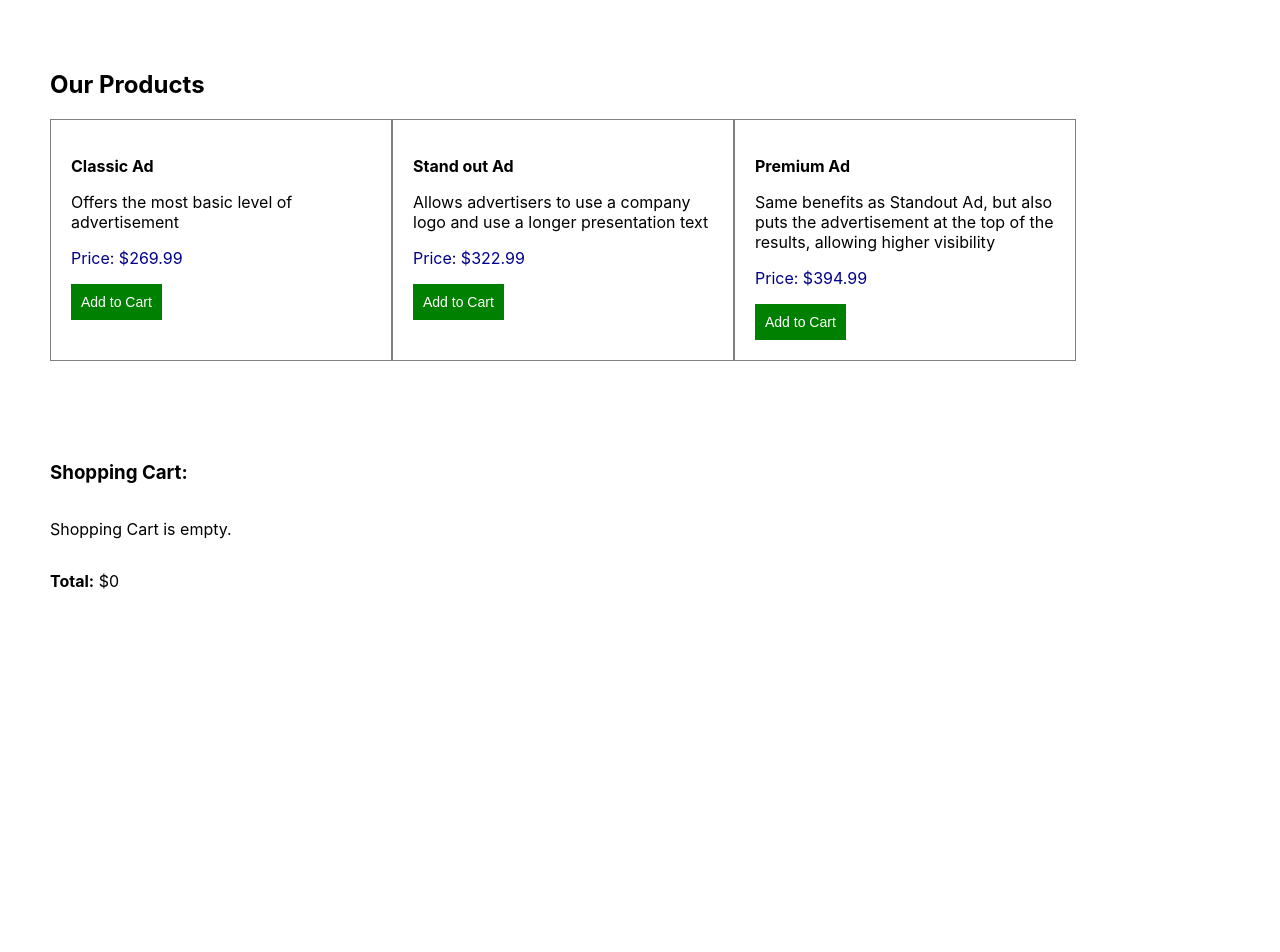
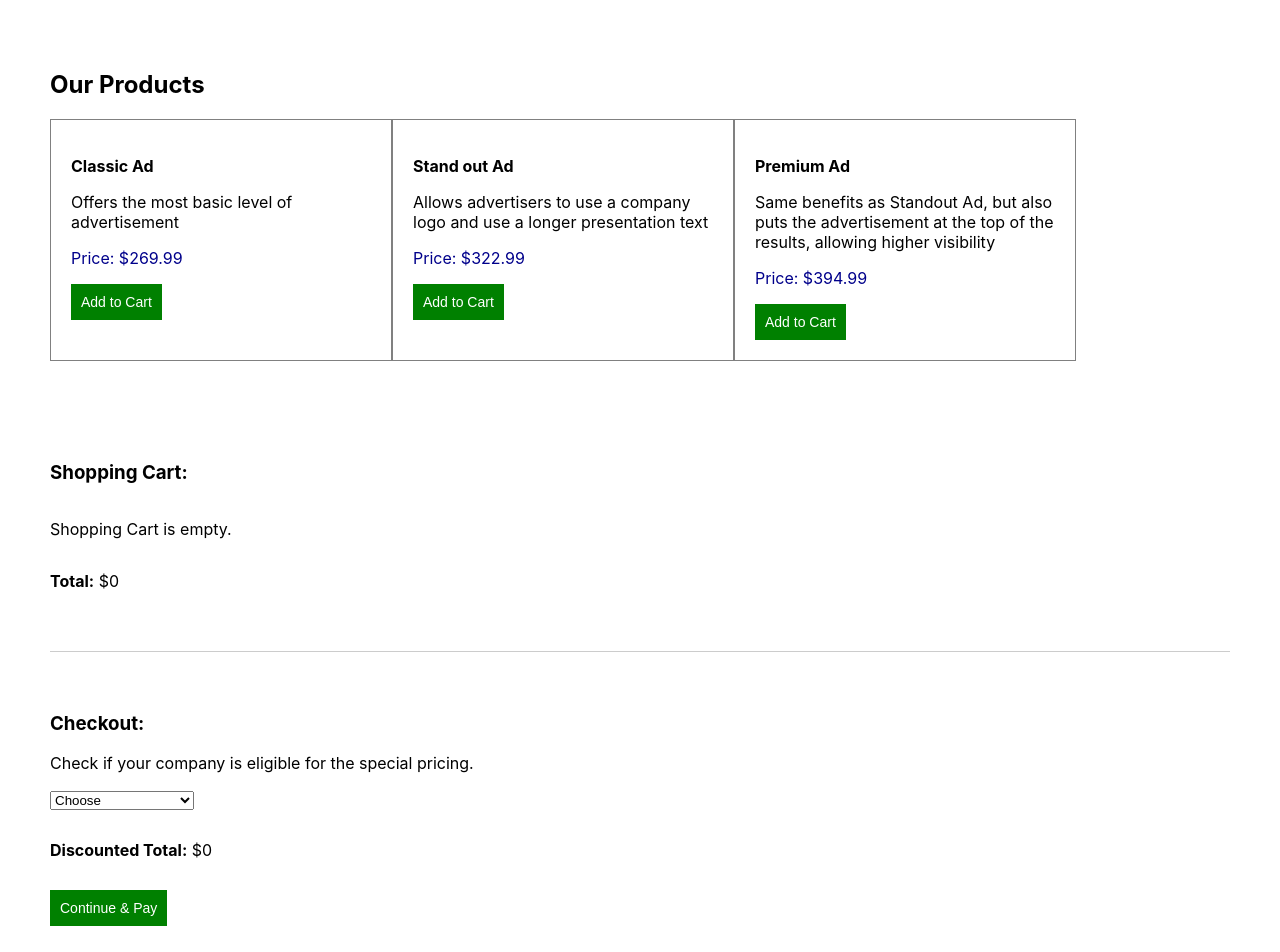
Before and after one commit to prabhuramkumar/react-shopping-cart, a React (Create React App) app: page / in a window 1280 px wide. Shown: the top 952 px of the page. Before the commit the page ends 800 px from the top, so only its background shows below. Built offline with nearby package versions, Linux system fonts and the light colour scheme.

Commit message:
Adding pricing logic and other minor changes

```diff
--- a/src/App.js
+++ b/src/App.js
@@ -3,6 +3,7 @@ import './styles/app.css';
 import products from './data/products';
 import ProductList from './components/ProductList';
 import CartList from './components/CartList';
+import Checkout from './components/Checkout';
 
 class App extends Component {
 	constructor(props) {
@@ -11,12 +12,12 @@ class App extends Component {
 	}
 
 	render(){
-		const {cart, total} = this.props.appState;
-		console.log("app", this.props)
+		const {cart, total, specialTotal} = this.props.appState;
 	  return (
 	    <div className="App">
 	      <ProductList list={products} actions={this.props.actions}/>
 	      <CartList cart={cart} actions={this.props.actions} total={total}/>
+	      <Checkout cart={cart} specialTotal={specialTotal} total={total} actions={this.props.actions}/>
 	    </div>
 	  )
 	};
--- a/src/actions/cartActions.js
+++ b/src/actions/cartActions.js
@@ -1,5 +1,6 @@
 export const ADD_TO_CART = 'ADD_TO_CART';
 export const REMOVE_FROM_CART = 'REMOVE_FROM_CART';
+export const UPDATE_SPECIAL_PRICING = 'UPDATE_SPECIAL_PRICING';
 
 export const addToCart= (val)=>{
     return{
@@ -13,3 +14,10 @@ export const removeFromCart=(val)=>{
         val
     }
 }
+
+export const updateSpecialPricing=(val)=>{
+    return{
+        type: UPDATE_SPECIAL_PRICING,
+        val
+    }
+}
--- a/src/components/CartList.js
+++ b/src/components/CartList.js
@@ -8,8 +8,6 @@ class CartList extends Component{
     }
 
     render(){
-        console.log("cartlist", this.props);
-
         let cart = this.props.cart.length ?
             (
                 this.props.cart.map(item=>{
--- /dev/null
+++ b/src/components/Checkout.js
@@ -0,0 +1,55 @@
+import React, { Component } from 'react';
+import '../styles/checkout.css'
+import specialPricing from '../data/specialPricing';
+
+class Checkout extends Component{
+    constructor() {
+        super();
+        this.state={promotionText: "", thankYouMessage: ""};
+    }
+
+    handleChange = (e)=>{
+        let selectedPricing = specialPricing[e.target.value];
+        if(selectedPricing && selectedPricing.promotions) {
+           this.props.actions.updateSpecialPricing(selectedPricing);
+           let promotionText = selectedPricing.description.map((item)=>{return item + "\n"});
+        }
+    }
+
+    handlePayment = ()=>{
+        this.setState({thankYouMessage: "Thanks for shopping with us."})
+    }
+
+    render(){
+        let specialPriceSelectBox = specialPricing.length ?
+            (
+                specialPricing.map((item, index)=>{
+                    return(
+                        <option value={index} key={item.id}>{item.company}</option>
+                    )
+                })
+            ):
+            null
+       return(
+            <div className="checkout">
+                <h3>Checkout:</h3>
+                <p>Check if your company is eligible for the special pricing.</p>
+                <select className="checkout__select" onChange={(e)=>this.handleChange(e)}>
+                    <option value={null} >Choose</option>
+                    {specialPriceSelectBox}
+                </select>
+
+                <p>{this.state.promotionText}</p>
+                <div className="checkout__total">
+                    <b>Discounted Total:</b> ${this.props.specialTotal}
+                </div>
+                <button className="btn btn__green btn__green--payment" onClick={()=>this.handlePayment()}>Continue & Pay</button>
+                <p className="checkout__thankyou">{this.state.thankYouMessage}</p>
+
+            </div>
+       )
+    }
+}
+
+
+export default Checkout;
--- a/src/components/ProductList.js
+++ b/src/components/ProductList.js
@@ -8,7 +8,6 @@ import '../styles/productList.css'
     }
 
     render(){
-      console.log("ProductList", this.props);
         let itemList = this.props.list.map(item=>{
             return(
               <div className="productList__product" key={item.id}>
--- /dev/null
+++ b/src/data/specialPricing.js
@@ -0,0 +1,28 @@
+const specialPricing = [
+	{
+		id: 1,
+		company: 'MYER',
+		promotions: {
+			'priceDrop': [{newPrice: 389.99, categoryId: 3}],
+			'XforY': [{x: 5, y: 4, categoryId: 2}]
+		},
+		description: ['5 for 4 deal on Stand out Ads.', 'Discount on Premium Ads where the price drops to $389.99 per ad']
+	},
+	{
+		id: 2,
+		company: 'Axil Coffee Roasters',
+		promotions: {
+			'priceDrop': [{newPrice: 299.99, categoryId: 2}]
+		},
+		description: ['Discount on Stand out Ads where the price drops to $299.99 per ad']
+	},
+	{
+		id: 3,
+		company: 'SecondBite',
+		promotions: {
+			'XforY': [{x: 3, y: 2, categoryId: 1}]
+		},
+		description: ['3 for 2 deal on Classic Ads.']
+	}
+];
+export default specialPricing;
--- a/src/indexReducer.js
+++ b/src/indexReducer.js
@@ -1,10 +1,14 @@
+import specialPricingCalculator from './utils/specialPricingCalculator';
+
 const initialState = {
     cart:[],
-    total: 0
+    total: 0,
+    specialTotal: 0,
+    specialPricing: null
 }
 
 const indexReducer= (state = initialState, action)=>{
-let existedItem, newTotal, newItem, updatedCart;;
+let existedItem, newTotal, newItem, updatedCart, specialTotal;
 
 	switch(action.type) {
 
@@ -13,29 +17,28 @@ let existedItem, newTotal, newItem, updatedCart;;
 
 	        if(existedItem) {
 	            existedItem.quantity += 1
-	            newTotal = state.total + existedItem.price ;
+	            newTotal = state.total + existedItem.price;
             	updatedCart = [...state.cart];
 	        } else {
-	            newItem =action.val
+	            newItem =action.val;
 	            newItem.quantity = 1;
-	            newTotal = state.total + newItem.price ;
+	            newTotal = state.total + newItem.price;
 	            updatedCart = [...state.cart, newItem];
 			}
 			return{
                 ...state,
                 cart: updatedCart,
-                total : newTotal
+                total : newTotal,
+                specialTotal: specialPricingCalculator(state.specialPricing, updatedCart, newTotal)
             }
 
 		case 'REMOVE_FROM_CART':
-		console.log("val", action.val)
 	     	 existedItem= state.cart.find(item=> action.val.id === item.id)
 
 	        if(existedItem.quantity > 1) {
 	            existedItem.quantity -= 1
 	            newTotal = state.total - existedItem.price;
 	            updatedCart = [...state.cart];
-	            console.log("updatedCart",updatedCart);
 	        } else {
 	        	let newItems = state.cart.filter(item=>item.id !== action.val.id)
 	            newTotal = state.total - existedItem.price;
@@ -45,7 +48,16 @@ let existedItem, newTotal, newItem, updatedCart;;
 		 	return{
                 ...state,
                 cart: updatedCart,
-                total : newTotal
+                total : newTotal,
+                specialTotal: specialPricingCalculator(state.specialPricing, updatedCart, newTotal)
+            }
+
+        case 'UPDATE_SPECIAL_PRICING':
+			console.log("specialPricing", action.val)
+		 	return{
+                ...state,
+                specialPricing: action.val,
+                specialTotal: specialPricingCalculator(action.val, state.cart, state.total)
             }
 
 		default:
--- a/src/styles/cartList.css
+++ b/src/styles/cartList.css
@@ -1,3 +1,9 @@
+.cartList {
+	padding-bottom: 60px;
+	margin-bottom: 60px;
+	border-bottom: 1px solid #ccc;
+}
+
 .cartList_list {
 	display: flex;
 	list-style-type: none;
--- /dev/null
+++ b/src/styles/checkout.css
@@ -0,0 +1,11 @@
+.checkout__total {
+	margin-top: 30px;
+}
+.checkout__thankyou {
+	color: green;
+	font-size: 24px;
+}
+
+.btn__green--payment {
+	margin-top: 30px;
+}
--- /dev/null
+++ b/src/utils/specialPricingCalculator.js
@@ -0,0 +1,54 @@
+const specialPricingCalculator = function (specialPricing, cart, total) {
+	console.log("specialPricingCalculator", specialPricing);
+	console.log("specialPricingCalculator cart", cart);
+	console.log("specialPricingCalculator total", total);
+	if (!specialPricing){
+		return false;
+	}
+	let selectedPromotions = specialPricing.promotions;
+	let totalOverallDiscount = 0;
+
+	if(selectedPromotions.XforY) {
+		totalOverallDiscount += XforY(selectedPromotions.XforY, cart);
+	}
+
+	if(selectedPromotions.priceDrop) {
+		totalOverallDiscount += priceDrop(selectedPromotions.priceDrop, cart);
+	}
+	return total - totalOverallDiscount;
+};
+
+const XforY = function(promotions, cart) {
+	let discount = 0;
+	promotions.forEach(promotion => {
+	  	cart.forEach(product=>{
+		  	let XYDiff = promotion.x-promotion.y, count = 0;
+		  	let discountRange = promotion.x;
+			if(product.id === promotion.categoryId) {
+				 do{
+					count++;
+					if(count === discountRange) {
+						discountRange = discountRange*2;
+						discount += product.price*(XYDiff);
+					}
+				}while(count<product.quantity)
+			}
+		});
+	});
+	console.log("xfory", discount);
+	return discount;
+}
+
+const priceDrop = function(promotions, cart) {
+	let discount = 0;
+	promotions.forEach(promotion => {
+	  	cart.forEach(product=>{
+			if(product.id === promotion.categoryId) {
+				discount += (product.price-promotion.newPrice) * product.quantity;
+			}
+		});
+	});
+	return discount;
+}
+
+export default specialPricingCalculator;
```
